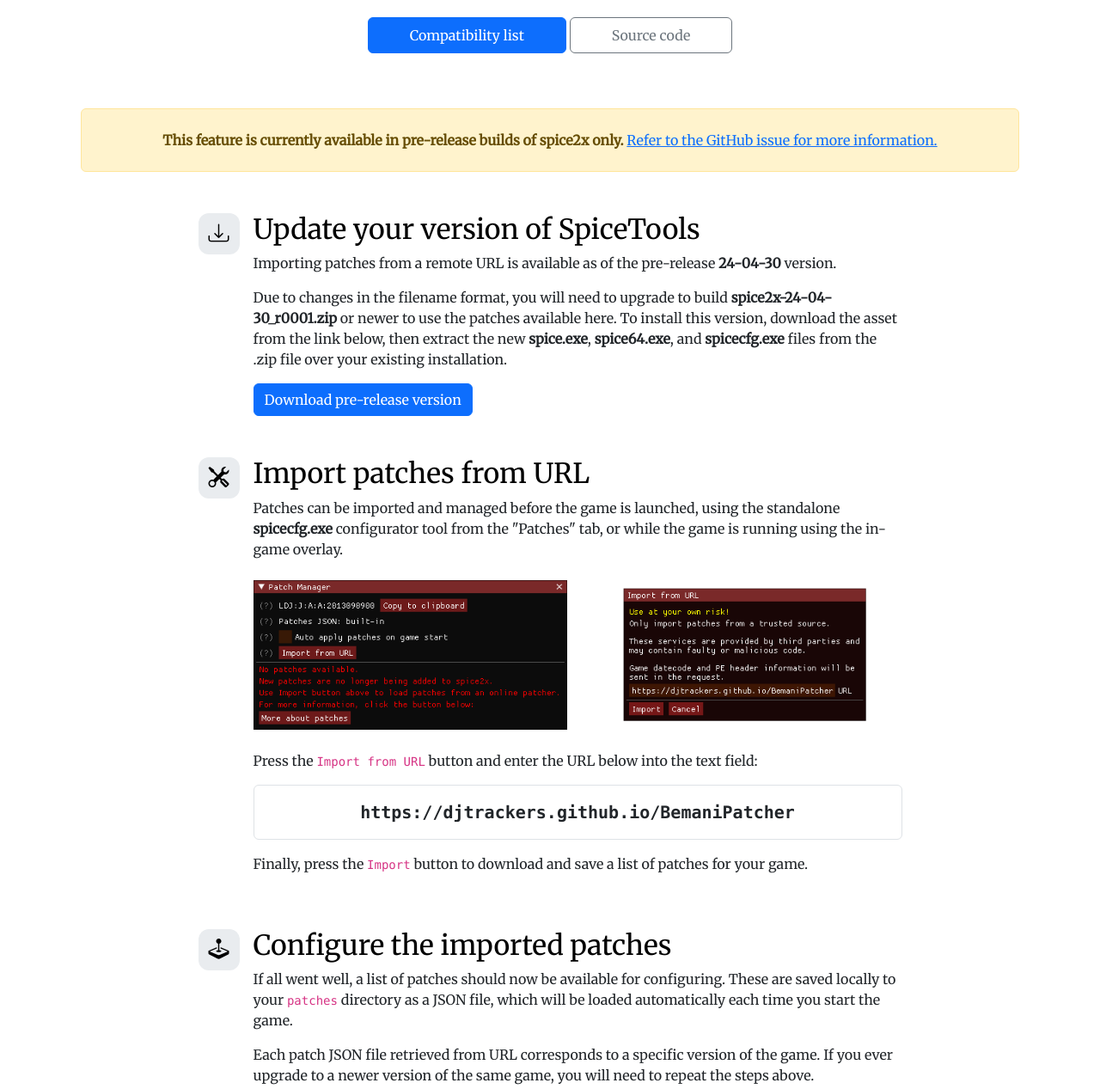
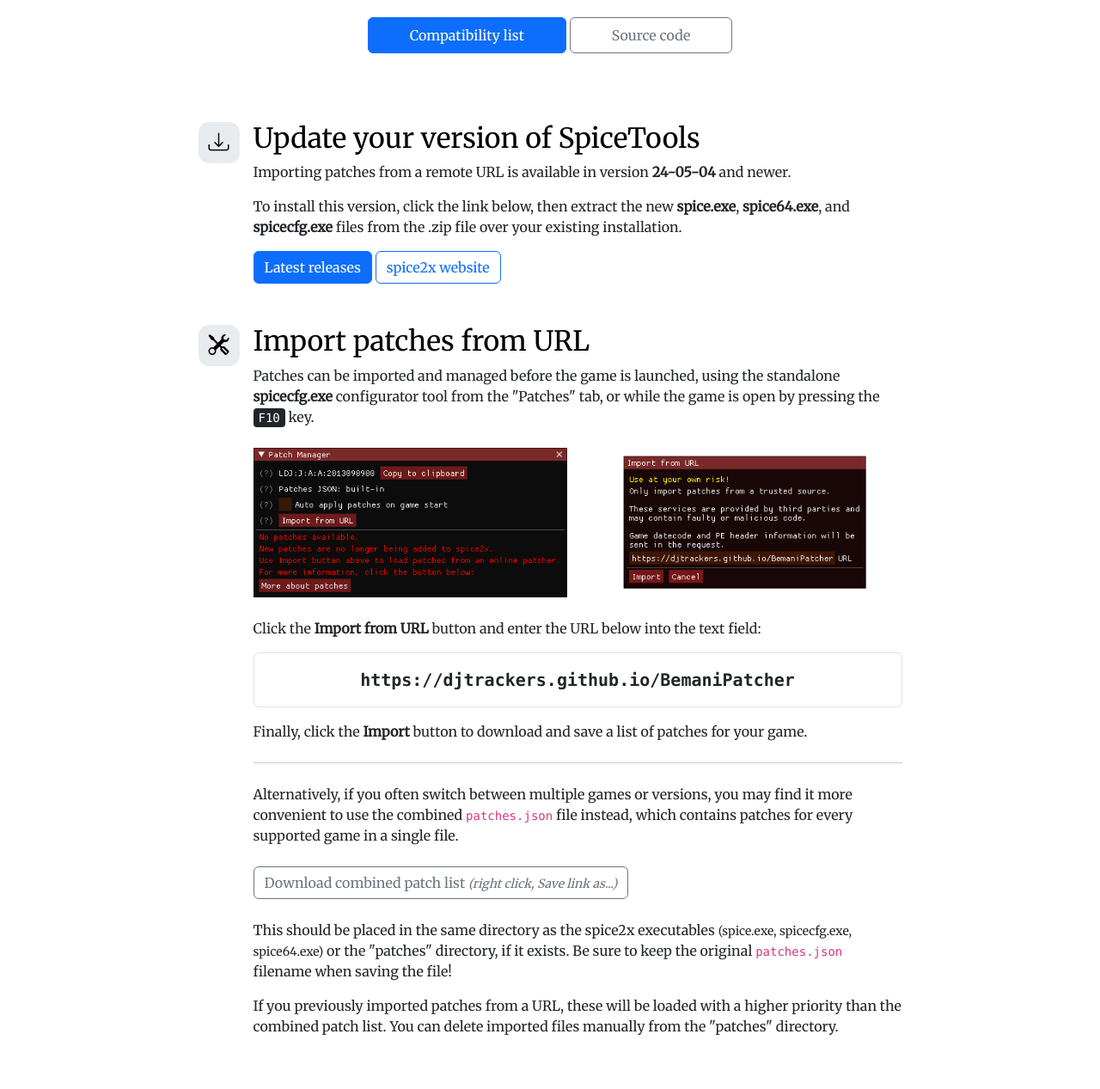
Before and after one commit to djtrackers/BemaniPatcher, a website: page html/index.html in a window 1280 px wide. Shown: the part 180-1447 px from the top of the page at 86% size. Drawn offline with nearby package versions, Linux system fonts and the light colour scheme.

Commit message:
Update landing page

```diff
--- a/html/index.html
+++ b/html/index.html
@@ -36,34 +36,29 @@
         </header>
 
         <main>
-            <div class="alert alert-warning text-center py-4 mb-5" role="alert">
-                <strong>This feature is currently available in pre-release builds of spice2x only.</strong>
-                <a href="https://github.com/spice2x/spice2x.github.io/issues/161" target="_blank">
-                    Refer to the GitHub issue for more information.
-                </a>
-            </div>
-
             <div class="mx-auto col-xl-9">
-            <div class="d-flex align-items-start my-5">
+            <div class="d-flex align-items-start my-3">
                 <div class="icon-square text-body-emphasis bg-body-secondary d-inline-flex align-items-center justify-content-center fs-4 flex-shrink-0 me-3">
                     <i class="bi bi-download"></i>
                 </div>
                 <div>
                     <h3 class="fs-2 text-body-emphasis">Update your version of SpiceTools</h3>
                     <p>
-                        Importing patches from a remote URL is available as of the pre-release <strong>24-04-30</strong>
-                        version.
+                        Importing patches from a remote URL is available in version <strong>24-05-04</strong>
+                        and newer.
                     </p>
                     <p>
-                        Due to changes in the filename format, you will need to upgrade to build
-                        <strong>spice2x-24-04-30_r0001.zip</strong> or newer to use the patches available here. To
-                        install this version, download the asset from the link below, then extract the new
-                        <strong>spice.exe</strong>, <strong>spice64.exe</strong>, and <strong>spicecfg.exe</strong>
-                        files from the .zip file over your existing installation.
+                        To install this version, click the link below, then extract the new <strong>spice.exe</strong>,
+                        <strong>spice64.exe</strong>, and <strong>spicecfg.exe</strong> files from the .zip file over
+                        your existing installation.
                     </p>
-                    <a href="https://github.com/spice2x/spice2x.github.io/releases/tag/24-04-30"
+                    <a href="https://github.com/spice2x/spice2x.github.io/releases"
                        class="btn btn-primary" target="_blank">
-                        Download pre-release version
+                        Latest releases
+                    </a>
+                    <a href="https://spice2x.github.io/"
+                       class="btn btn-outline-primary" target="_blank">
+                        spice2x website
                     </a>
                 </div>
             </div>
@@ -77,7 +72,7 @@
                     <p>
                         Patches can be imported and managed before the game is launched, using the standalone
                         <strong>spicecfg.exe</strong> configurator tool from the "Patches" tab, or while the game is
-                        running using the in-game overlay.
+                        open by pressing the <kbd>F10</kbd> key.
                     </p>
                     <div class="row">
                         <div class="col-12 col-md-6">
@@ -90,10 +85,29 @@
                         </div>
                     </div>
                     <p>
-                        Press the <code>Import from URL</code> button and enter the URL below into the text field:
+                        Click the <strong>Import from URL</strong> button and enter the URL below into the text field:
                     </p>
                     <pre class="border border-muted rounded py-3 text-center fw-bold fs-5">https://djtrackers.github.io/BemaniPatcher</pre>
-                    <p>Finally, press the <code>Import</code> button to download and save a list of patches for your game.</p>
+                    <p>Finally, click the <strong>Import</strong> button to download and save a list of patches for your game.</p>
+                    <hr class="my-4">
+                    <p>
+                        Alternatively, if you often switch between multiple games or versions, you may find it more
+                        convenient to use the combined <code>patches.json</code> file instead, which contains patches
+                        for every supported game in a single file.
+                    </p>
+                    <a href="https://djtrackers.github.io/BemaniPatcher/combined/patches.json"
+                       class="btn btn-outline-secondary mb-4 mt-2">
+                        Download combined patch list <small><em>(right click, Save link as...)</em></small>
+                    </a>
+                    <p>
+                        This should be placed in the same directory as the spice2x executables <small>(spice.exe,
+                        spicecfg.exe, spice64.exe)</small> or the "patches" directory, if it exists. Be sure to keep the
+                        original <code>patches.json</code> filename when saving the file!
+                    </p>
+                    <p>
+                        If you previously imported patches from a URL, these will be loaded with a higher priority than
+                        the combined patch list. You can delete imported files manually from the "patches" directory.
+                    </p>
                 </div>
             </div>
 
@@ -119,7 +133,7 @@
                         consider submitting <a href="https://github.com/djtrackers/BemaniPatcher/tree/master/metadata"
                         target="_blank">metadata</a> for it.</strong>
                     </p>
-                    <p>
+                    <p class="mb-4">
                         If you would like to contribute patches for a brand new game or specific version of a game,
                         send a pull request to the upstream <a href="https://github.com/mon/BemaniPatcher" target="_blank">
                         BemaniPatcher</a> project. Be sure to check the README to know what is allowed first!
```
